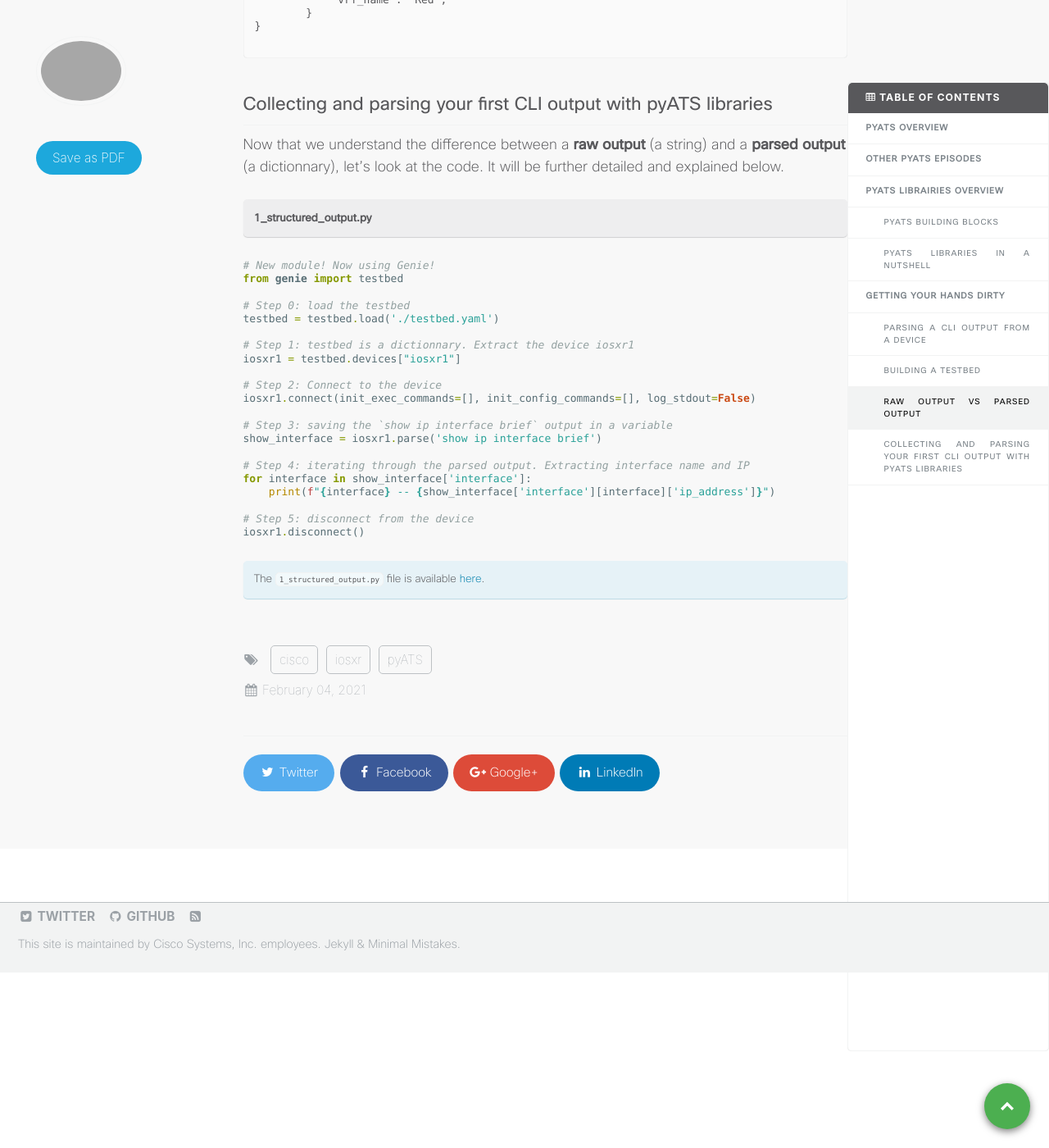
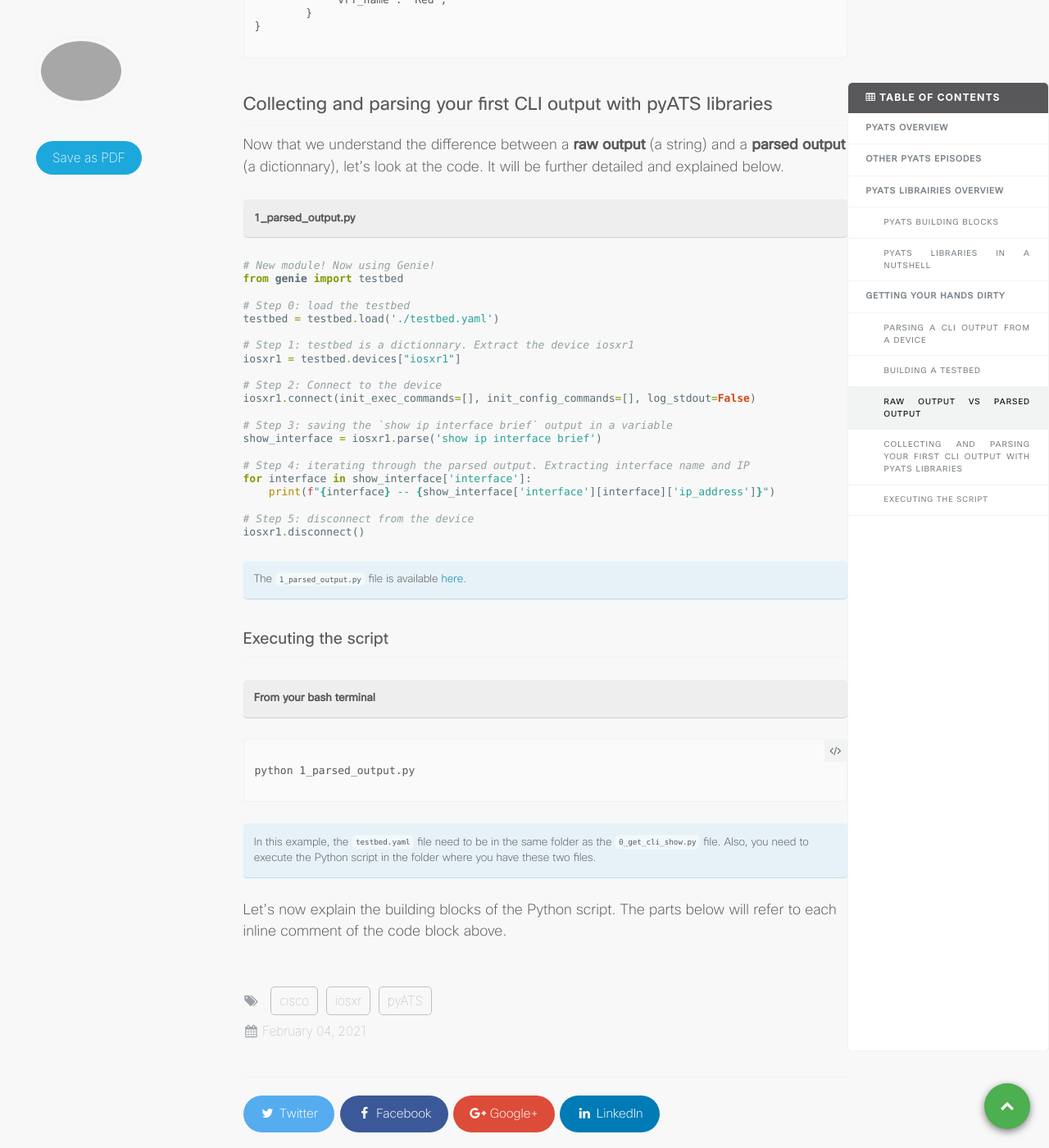
Before and after one commit to xrdocs/programmability, a Jekyll site: the page built from _tutorials/2021-02-04-pyats-series-parsing-like-a-pro-with-genie.md, in a window 1280 px wide and 1400 px high, scrolled down 5071 px. Shown: the whole window at 82% size. Built offline with Jekyll 4.4.1, drawn with Linux system fonts in a browser that asks for light colours; comment, search, counter and statistics services are not loaded.

Commit message:
rename 1_

```diff
--- a/_tutorials/2021-02-04-pyats-series-parsing-like-a-pro-with-genie.md
+++ b/_tutorials/2021-02-04-pyats-series-parsing-like-a-pro-with-genie.md
@@ -195,7 +195,7 @@ You can find the complete documentation on how to build a testbed [here](https:/
         <span class="nt">port</span><span class="p">:</span> <span class="l l-Scalar l-Scalar-Plain">8181</span>
 </pre></div>
 
-The `testbed.yaml` file is available [here](https://github.com/AntoineOrsoni/xrdocs-how-to-pyats/blob/master/1_structured_output/).
+The `testbed.yaml` file is available [here](https://github.com/AntoineOrsoni/xrdocs-how-to-pyats/blob/master/1_parsed_output/).
 {: .notice--info}
 
 The **testbed construction** has been covered in the [First episode](https://xrdocs.io/programmability/tutorials/pyats-series-install-and-use-pyats/). Have a look to understand how to build a testbed from scratch
@@ -250,7 +250,7 @@ And now, the same output, of the same CLI command `show ip interface brief`, par
 
 Now that we understand the difference between a **raw output** (a string) and a **parsed output** (a dictionnary), let's look at the code. It will be further detailed and explained below.
 
-**1_structured_output.py**
+**1_parsed_output.py**
 {: .notice--primary}
 <div class="highlight"><pre><span></span><span class="c1"># New module! Now using Genie!</span>
 <span class="kn">from</span> <span class="nn">genie</span> <span class="kn">import</span> <span class="n">testbed</span>
@@ -275,5 +275,22 @@ Now that we understand the difference between a **raw output** (a string) and a
 <span class="n">iosxr1</span><span class="o">.</span><span class="n">disconnect</span><span class="p">()</span>
 </pre></div>
 
-The `1_structured_output.py` file is available [here](https://github.com/AntoineOrsoni/xrdocs-how-to-pyats/blob/master/1_structured_output/).
+The `1_parsed_output.py` file is available [here](https://github.com/AntoineOrsoni/xrdocs-how-to-pyats/blob/master/1_parsed_output/).
 {: .notice--info}
+
+### Executing the script
+
+**From your bash terminal**
+{: .notice--primary}
+<div class="highlighter-rouge">
+<pre class="highlight">
+<code>
+python 1_parsed_output.py
+</code>
+</pre>
+</div>
+
+In this example, the `testbed.yaml` file need to be in the same folder as the `0_get_cli_show.py` file. Also, you need to execute the Python script in the folder where you have these two files.
+{: .notice--info}
+
+Let's now explain the building blocks of the Python script. The parts below will refer to each inline comment of the code block above.
```
